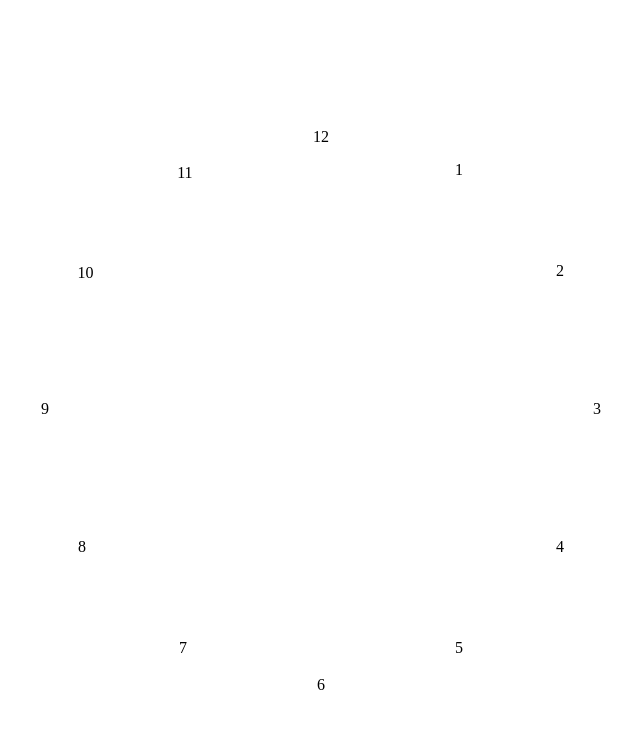
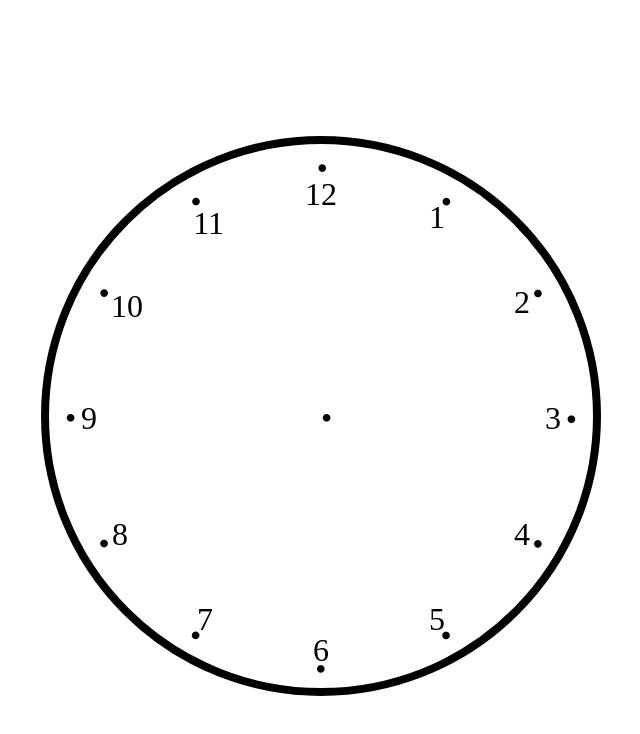
Before and after one commit to mecaneer23/clock, a plain HTML site: page index.html in a window 1280 px wide. Shown: the whole page, without its empty margins (319-959 px from the left). Drawn offline with Linux system fonts and the light colour scheme.

Commit message:
feat: continue building out face

```diff
--- a/index.html
+++ b/index.html
@@ -14,18 +14,36 @@
     </script>
     <div class="container">
         <div class="face">
+            <div class="dot">&#x2022;</div>
+            <div class="number"><div class="fix-rotation">10</div></div>
+            <div class="dot">&#x2022;</div>
+            <div class="number"><div class="fix-rotation">11</div></div>
+            <div class="dot">&#x2022;</div>
+            <div class="number"><div class="fix-rotation">12</div></div>
+            <div class="dot">&#x2022;</div>
+            <div class="number"><div class="fix-rotation">1</div></div>
+            <div class="dot">&#x2022;</div>
+            <div class="number"><div class="fix-rotation">2</div></div>
+            <div class="dot">&#x2022;</div>
+            <div class="number"><div class="fix-rotation">3</div></div>
+            <div class="dot">&#x2022;</div>
+            <div class="number"><div class="fix-rotation">4</div></div>
+            <div class="dot">&#x2022;</div>
+            <div class="number"><div class="fix-rotation">5</div></div>
+            <div class="dot">&#x2022;</div>
+            <div class="number"><div class="fix-rotation">6</div></div>
+            <div class="dot">&#x2022;</div>
+            <div class="number"><div class="fix-rotation">7</div></div>
+            <div class="dot">&#x2022;</div>
+            <div class="number"><div class="fix-rotation">8</div></div>
+            <div class="dot">&#x2022;</div>
             <div class="number"><div class="fix-rotation">9</div></div>
-            <div class="number"><div class="fix-rotation">10</div></div>
-            <div class="number"><div class="fix-rotation">11</div></div>
-            <div class="number"><div class="fix-rotation">12</div></div>
-            <div class="number"><div class="fix-rotation">1</div></div>
-            <div class="number"><div class="fix-rotation">2</div></div>
-            <div class="number"><div class="fix-rotation">3</div></div>
-            <div class="number"><div class="fix-rotation">4</div></div>
-            <div class="number"><div class="fix-rotation">5</div></div>
-            <div class="number"><div class="fix-rotation">6</div></div>
-            <div class="number"><div class="fix-rotation">7</div></div>
-            <div class="number"><div class="fix-rotation">8</div></div>
+            <div class="outer-ring"></div>
+            <div class="line"></div>
+            <div class="second-hand"></div>
+            <div class="minute-hand"></div>
+            <div class="hour-hand"></div>
+            <div class="center-dot">&#x2022;</div>
         </div>
     </div>
 </body>
--- a/style.css
+++ b/style.css
@@ -7,103 +7,137 @@
 
 .face {
     position: relative;
+    font-size: xx-large;
+}
+
+.outer-ring {
+    position: absolute;
+    border-radius: 50%;
+    border: 1vh solid black;
+    width: 68vh;
+    height: 68vh;
+    top: -3vh;
+    left: -35vh;
 }
 
 .number {
     position: absolute;
     top: 30vh;
-    width: 70vh;
-    left: -35vh;
+    width: 60vh;
+    left: -30vh;
+}
+
+.dot {
+    position: absolute;
+    width: 64vh;
+    top: 30vh;
+    left: -32vh;
+}
+
+.center-dot {
+    position: absolute;
+    top: 30vh;
 }
 
 .fix-rotation {
     width: min-content;
 }
 
-.face :nth-child(2) {
+.dot:nth-child(1),
+.number:nth-child(2) {
     transform: rotate(30deg);
 }
 
-.face :nth-child(2) .fix-rotation {
+.number:nth-child(2) .fix-rotation {
     transform: rotate(-30deg);
 }
 
-.face :nth-child(3) {
+.dot:nth-child(3),
+.number:nth-child(4) {
     transform: rotate(60deg);
 }
 
-.face :nth-child(3) .fix-rotation {
+.number:nth-child(4) .fix-rotation {
     transform: rotate(-60deg);
 }
 
-.face :nth-child(4) {
+.dot:nth-child(5),
+.number:nth-child(6) {
     transform: rotate(90deg);
 }
 
-.face :nth-child(4) .fix-rotation {
+.number:nth-child(6) .fix-rotation {
     transform: rotate(-90deg);
 }
 
-.face :nth-child(5) {
+.dot:nth-child(7),
+.number:nth-child(8) {
     transform: rotate(120deg);
 }
 
-.face :nth-child(5) .fix-rotation {
+.number:nth-child(8) .fix-rotation {
     transform: rotate(-120deg);
 }
 
-.face :nth-child(6) {
+.dot:nth-child(9),
+.number:nth-child(10) {
     transform: rotate(150deg);
 }
 
-.face :nth-child(6) .fix-rotation {
+.number:nth-child(10) .fix-rotation {
     transform: rotate(-150deg);
 }
 
-.face :nth-child(7) {
+.dot:nth-child(11),
+.number:nth-child(12) {
     transform: rotate(180deg);
 }
 
-.face :nth-child(7) .fix-rotation {
+.number:nth-child(12) .fix-rotation {
     transform: rotate(-180deg);
 }
 
-.face :nth-child(8) {
+.dot:nth-child(13),
+.number:nth-child(14) {
     transform: rotate(210deg);
 }
 
-.face :nth-child(8) .fix-rotation {
+.number:nth-child(14) .fix-rotation {
     transform: rotate(-210deg);
 }
 
-.face :nth-child(9) {
+.dot:nth-child(15),
+.number:nth-child(16) {
     transform: rotate(240deg);
 }
 
-.face :nth-child(9) .fix-rotation {
+.number:nth-child(16) .fix-rotation {
     transform: rotate(-240deg);
 }
 
-.face :nth-child(10) {
+.dot:nth-child(17),
+.number:nth-child(18) {
     transform: rotate(270deg);
 }
 
-.face :nth-child(10) .fix-rotation {
+.number:nth-child(18) .fix-rotation {
     transform: rotate(-270deg);
 }
 
-.face :nth-child(11) {
+.dot:nth-child(19),
+.number:nth-child(20) {
     transform: rotate(300deg);
 }
 
-.face :nth-child(11) .fix-rotation {
+.number:nth-child(20) .fix-rotation {
     transform: rotate(-300deg);
 }
 
-.face :nth-child(12) {
+.dot:nth-child(21),
+.number:nth-child(22) {
     transform: rotate(330deg);
 }
 
-.face :nth-child(12) .fix-rotation {
+.number:nth-child(22) .fix-rotation {
     transform: rotate(-330deg);
 }
```
